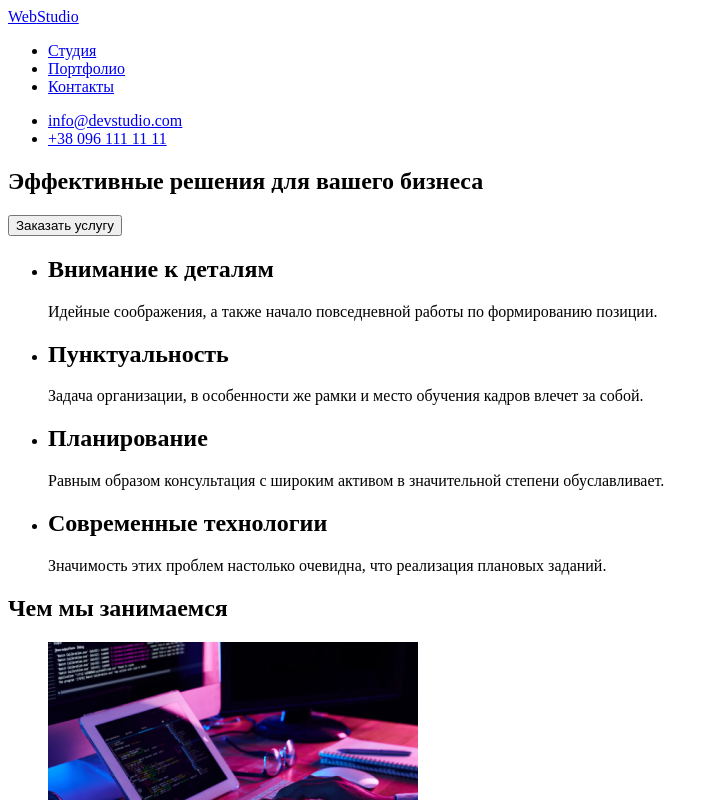
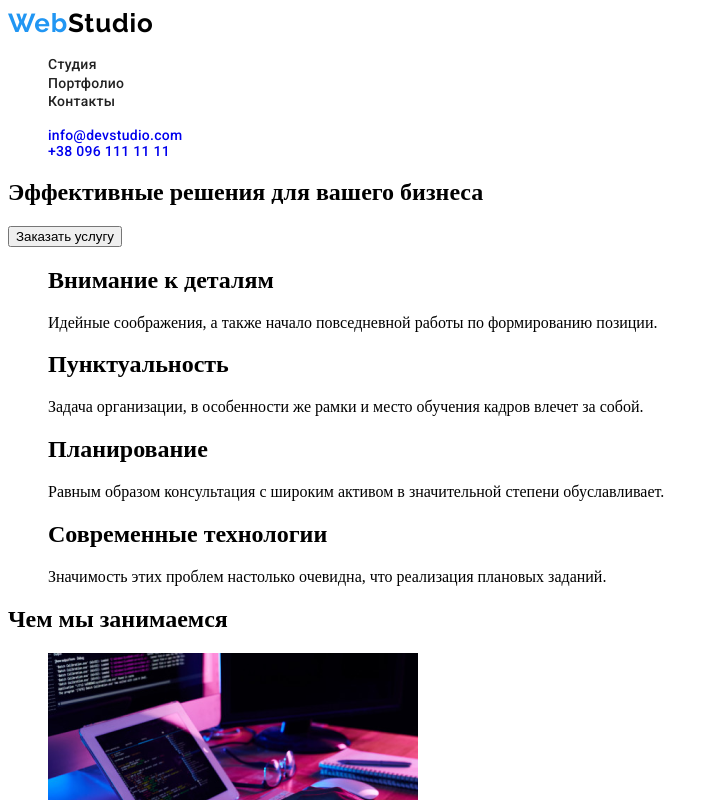
Before and after one commit to Olena-Samillo/goit-markup-hw-02-30, a plain HTML site: page index.html in a window 1280 px wide. Shown: the top 800 px of the page, without its empty margins (0-719 px from the left). Drawn offline with Linux system fonts and the light colour scheme.

```diff
--- a/index.html
+++ b/index.html
@@ -5,30 +5,34 @@
     <meta charset="UTF-8">
     <meta name="viewport" content="width=device-width, initial-scale=1.0">
     <title>Web Studio</title>
+    <link rel="preconnect" href="https://fonts.gstatic.com">
+    <link href="https://fonts.googleapis.com/css2?family=Raleway:wght@700&family=Roboto:wght@400;500;700;900&display=swap"
+        rel="stylesheet">
+    <link rel="stylesheet" href="./css/styles.css">
 </head>
 
 <body>
-    <header>
-        <nav>
-            <a href="index.html"><span lang="en">Web</span>Studio</a>
-            <ul>
-                <li>
-                    <a href="#studio">Студия</a>
+    <header class="header">
+        <nav class="navigation">
+            <a class="logo" href="index.html"><span class="logo-color" lang="en">Web</span>Studio</a>
+            <ul class="navigation-menu">
+                <li class="navigation-list">
+                    <a class="navigation-link" href="#studio">Студия</a>
                 </li>
-                <li>
-                    <a href="#portfolio">Портфолио</a>
+                <li class="navigation-list">
+                    <a class="navigation-link" href="./portfolio.html">Портфолио</a>
                 </li>
-                <li>
-                    <a href="#contacts">Контакты</a>
+                <li class="navigation-list">
+                    <a class="navigation-link" href="#contacts">Контакты</a>
                 </li>
             </ul>
         </nav>
-        <ul>
-            <li>
-                <a href="mailto:info@devstudio.com">info@devstudio.com</a>
+        <ul class="contacts-menu">
+            <li class="contacts-list">
+                <a class="contacts-link" href="mailto:info@devstudio.com">info@devstudio.com</a>
             </li>
-            <li>
-                <a href="tel:+380961111111">+38 096 111 11 11</a>
+            <li class="contacts-list">
+                <a class="contacts-link-" href="tel:+380961111111">+38 096 111 11 11</a>
             </li>
         </ul>
     </header>
@@ -37,7 +41,7 @@
         <!--🦸 HERO-->
         <section>
             <h1>Эффективные решения для вашего бизнеса</h1>
-            <button type="button">Заказать услугу</button>
+            <button class="modal-btn" type="button">Заказать услугу</button>
         </section>
 
         <!--ABOUT-->
```
Also changed, not shown: images/projects/project1.png (added), images/projects/project2.png (added), images/projects/project3.png (added), images/projects/project4.png (added), images/projects/project5.png (added), images/projects/project6.png (added), images/projects/project7.png (added), images/projects/project8.png (added), images/projects/project9.png (added), 3 other files.
